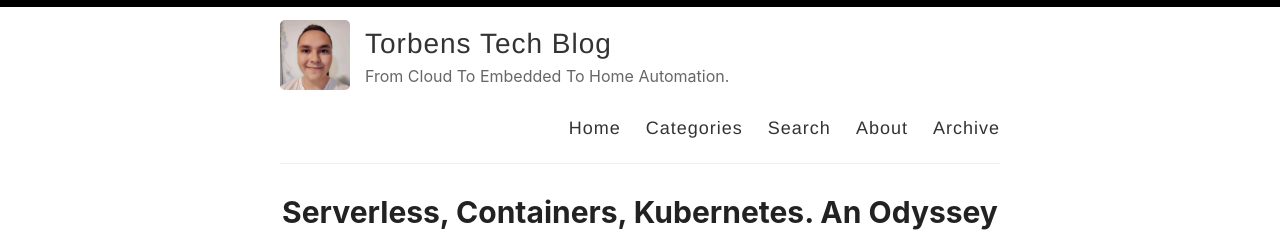
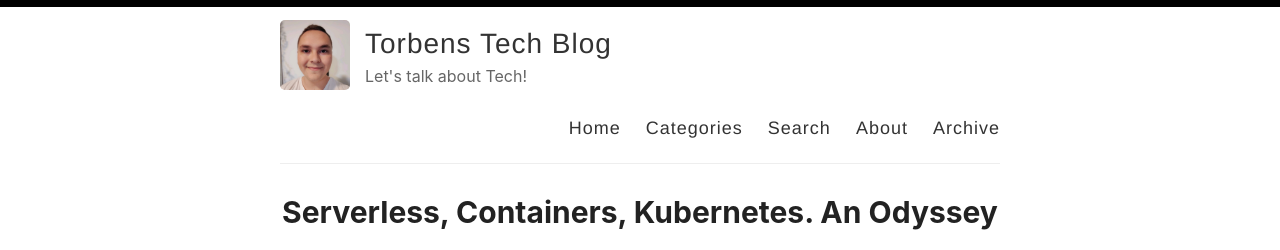
Before and after one commit to torbendury/torbendury.github.io, a Jekyll site: the page built from index.html, in a window 1280 px wide. Shown: the top 250 px of the page. Built offline with Jekyll 4.4.1, drawn with Linux system fonts in a browser that asks for light colours; the list of posts is cut into pages by our own code.

Commit message:
Change description and GH username

```diff
--- a/_config.yml
+++ b/_config.yml
@@ -9,7 +9,7 @@ name: Torbens Tech Blog
 author: Torben Dury
 
 # Short bio or description (displayed in the header)
-description: From Cloud To Embedded To Home Automation.
+description: Let's talk about Tech!
 
 # URL of your avatar or profile pic (you could use your GitHub profile pic)
 avatar: /images/profilepic.webp
@@ -24,7 +24,7 @@ footer-links:
   email: torbendury@gmail.com
   facebook:
   flickr:
-  github: torblerone
+  github: torbendury
   instagram: torben.music
   linkedin: torben-dury-a456b3213
   pinterest:
```
